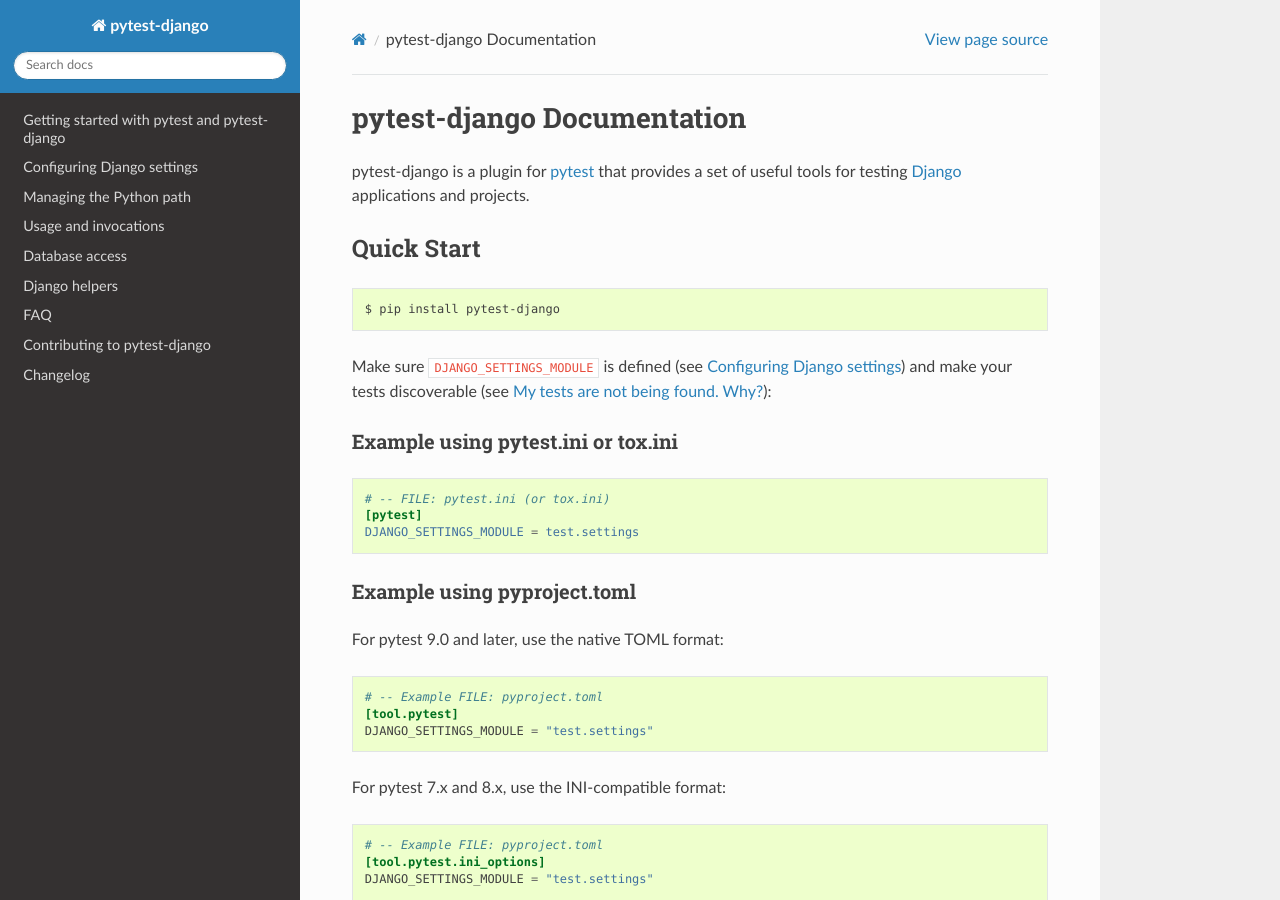
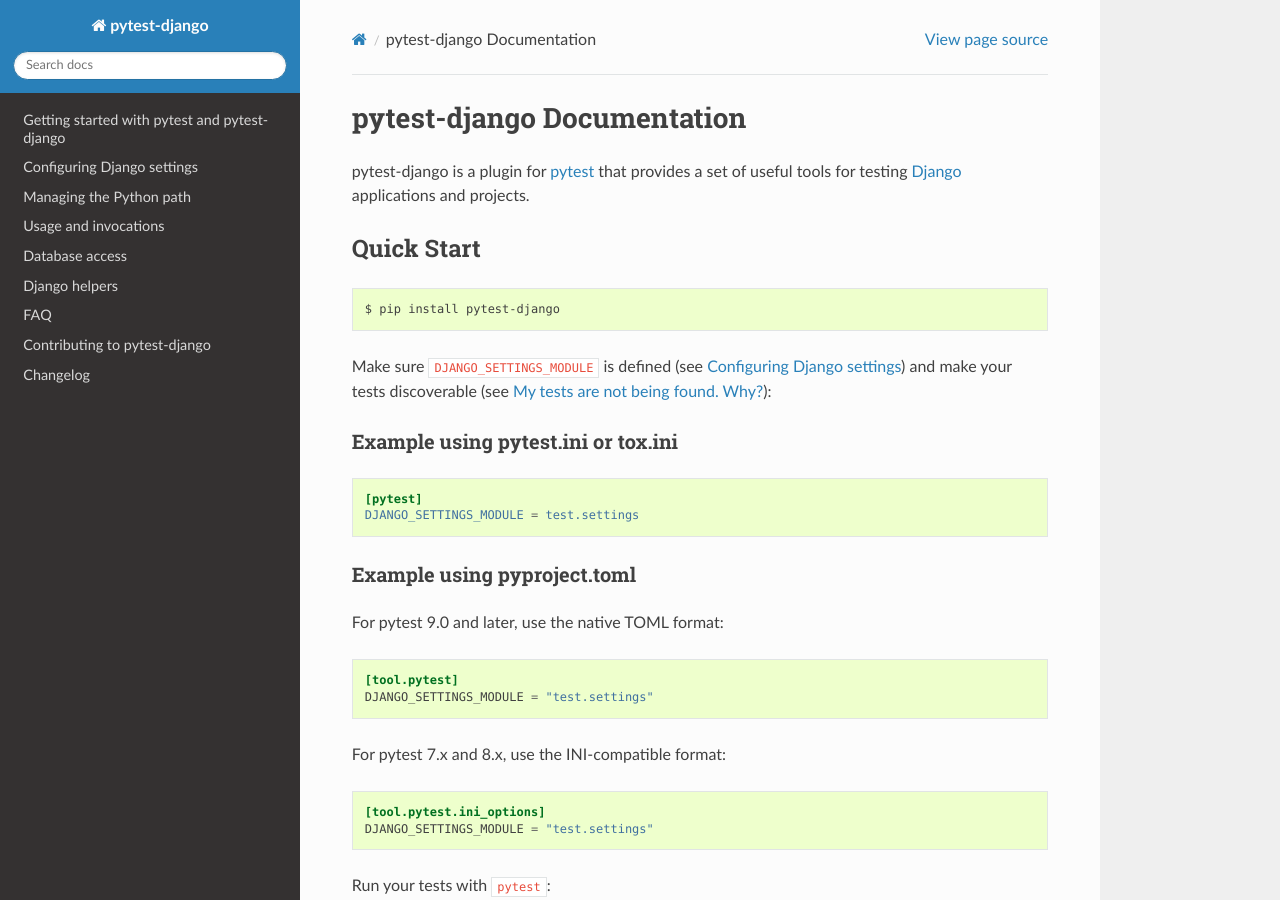
Before and after one commit to pytest-dev/pytest-django, a Sphinx documentation site: the page built from docs/index.rst, in a window 1280 px wide and 900 px high. Built offline with Sphinx 7.4.7 and the Read the Docs theme 3.1.0, drawn with Linux system fonts in a browser that asks for light colours.

Commit message:
docs: remove needless comment

```diff
--- a/docs/index.rst
+++ b/docs/index.rst
@@ -24,7 +24,6 @@
 
 .. code-block:: ini
 
-   # -- FILE: pytest.ini (or tox.ini)
    [pytest]
    DJANGO_SETTINGS_MODULE = test.settings
 
@@ -35,7 +34,6 @@
 
 .. code-block:: toml
 
-   # -- Example FILE: pyproject.toml
    [tool.pytest]
    DJANGO_SETTINGS_MODULE = "test.settings"
 
@@ -43,7 +41,6 @@
 
 .. code-block:: toml
 
-   # -- Example FILE: pyproject.toml
    [tool.pytest.ini_options]
    DJANGO_SETTINGS_MODULE = "test.settings"
 
```
